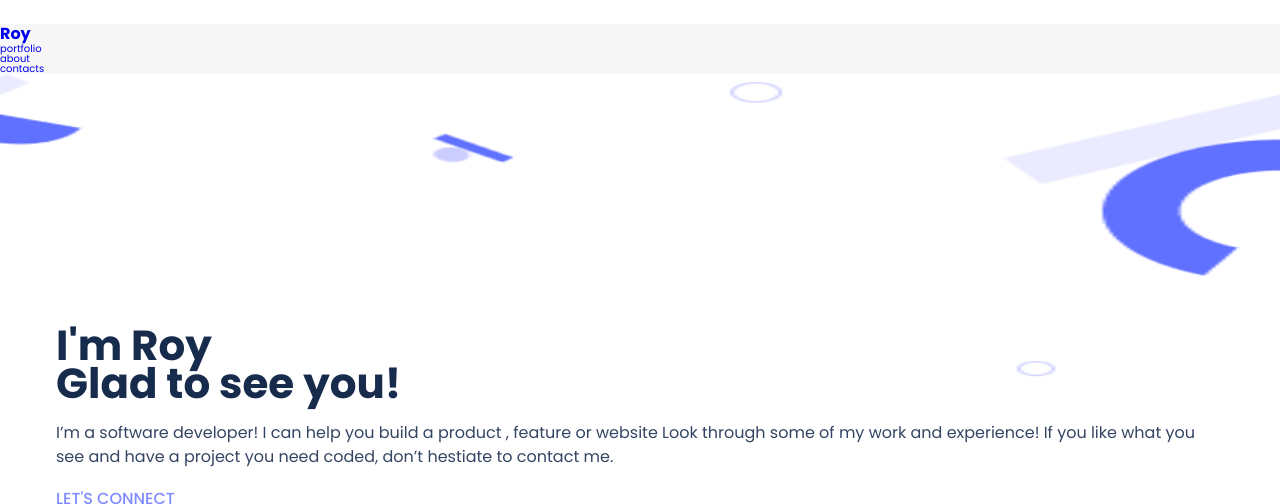
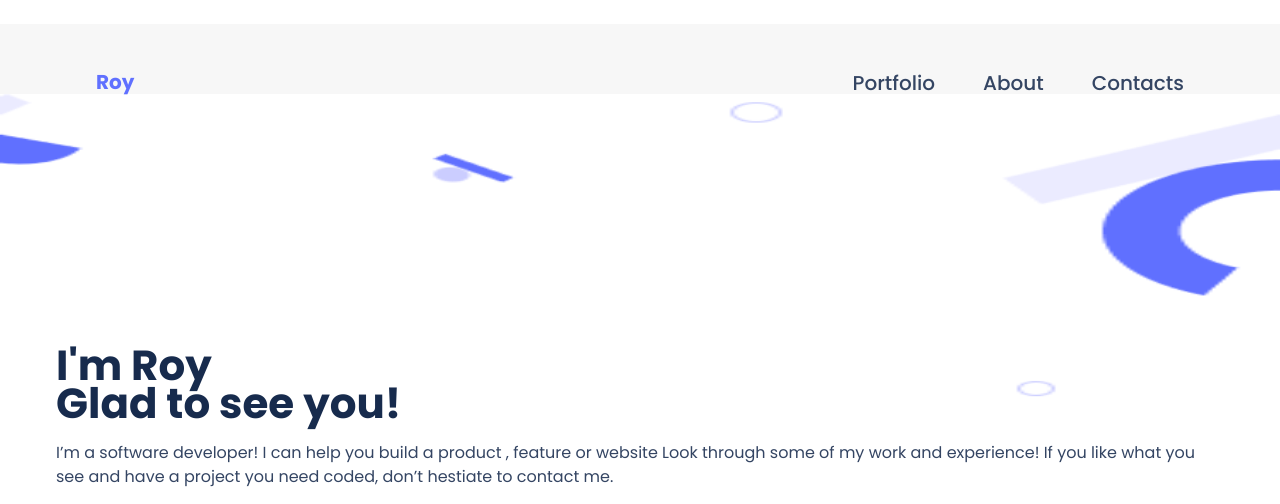
Before and after one commit to RoyJumah/My-portfolio, a website: page Index.html in a window 1280 px wide. Shown: the top 504 px of the page. Drawn offline with Linux system fonts and the light colour scheme.

Commit message:
Add style to desktop navigation

```diff
--- a/CSS/queries.css
+++ b/CSS/queries.css
@@ -6,4 +6,41 @@
   .main-nav {
     display: none;
   }
+
+  .logo a {
+    font-size: 2rem;
+    font-weight: 700;
+    text-decoration: none;
+    color: #6070ff;
+  }
+  .main-nav-list {
+    list-style: none;
+    display: flex;
+    gap: 4.8rem;
+    align-items: center;
+  }
+
+  .main-nav-desktop:link,
+  .main-nav-desktop:visited {
+    display: inline-block;
+    text-decoration: none;
+    text-transform: capitalize;
+    color: #344563;
+    font-weight: 500;
+    font-size: 2rem;
+    transition: all 0.3s;
+  }
+
+  .main-nav-desktop:hover,
+  .main-nav-desktop:active {
+    color: #6070ff;
+  }
+
+  .nav-desktop-class {
+    display: flex;
+    align-items: center;
+    justify-content: space-between;
+    padding: 4.8rem 9.6rem 0 9.6rem;
+    position: relative;
+  }
 }
```
